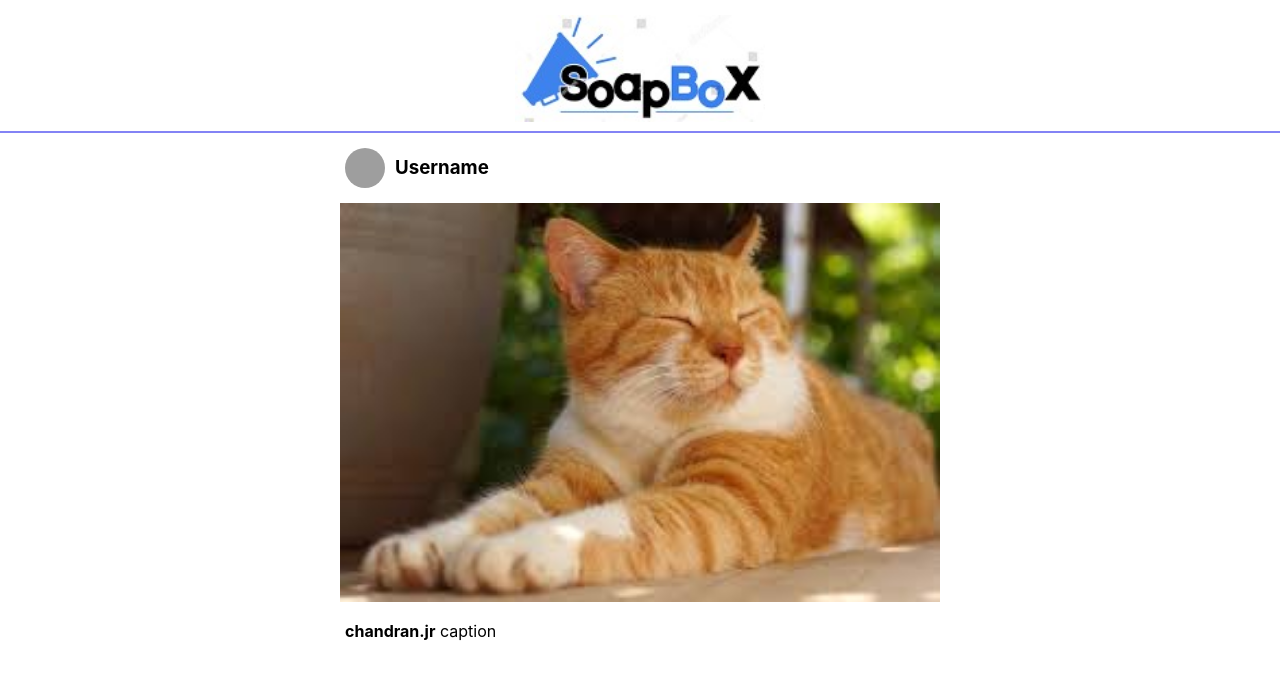
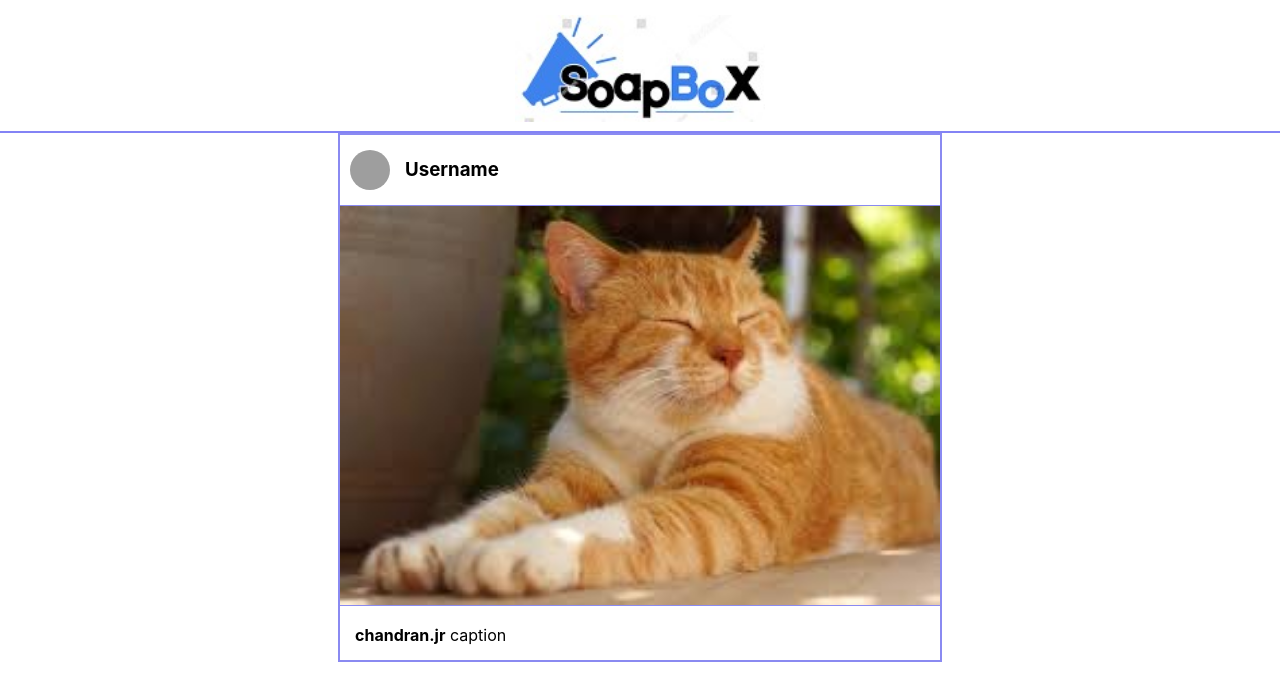
Before and after one commit to chandran-jr/SoapBoX, a React (Create React App) app: page / in a window 1280 px wide. Shown: the top 700 px of the page. Built offline with nearby package versions, Linux system fonts and the light colour scheme; grey boxes are pictures that could not be loaded.

Commit message:
Add files via upload

```diff
--- a/src/App.css
+++ b/src/App.css
@@ -16,7 +16,7 @@
 .app__header{
   background-color: white;
   object-fit: contain;
-  border-bottom:2.5px solid rgb(131, 131, 245);
+  border-bottom:2px solid rgb(131, 131, 245);
   padding: 15px;
   padding-bottom: 5px;
 }
--- a/src/Post.css
+++ b/src/Post.css
@@ -1,8 +1,9 @@
 
 .post{
-    margin-top:10px;
     max-width: 600px;
     margin: auto;
+    background-color: white;
+    border: 2px solid rgb(138, 138, 241)
 }
 
 .post__image{
@@ -10,6 +11,8 @@
     width: 100%;
     height: auto;
     object-fit: contain;
+    border-top: 1px solid rgb(138, 138, 241);
+    border-bottom: 1px solid rgb(138, 138, 241);
 }
 
 
@@ -17,11 +20,11 @@
 
     font-weight: normal;
     padding: 15px;
-    padding-left: 5px;
+    margin-right: 15px;
 }
 
 .post__avatar{
-    margin-right: 10px;
+    margin-right: 15px;
 }
 
 .post__header{
@@ -29,5 +32,5 @@
     display: flex;
     align-items: center;
     padding: 15px;
-    padding-left: 5px;
+    padding-left: 10px;
 }
```
